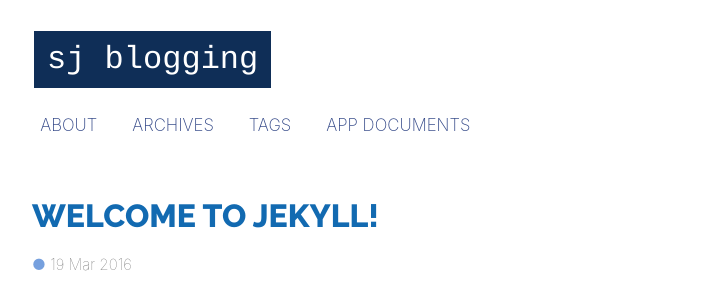
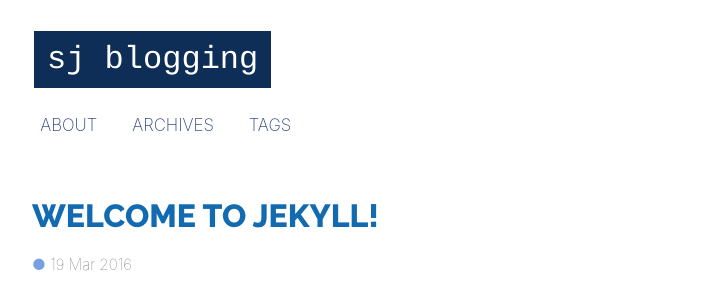
Before and after one commit to sunjungjung/sunjungjung.github.io, a Jekyll site: the page built from index.html, in a window 1280 px wide and 900 px high. Shown: the top 302 px of the window, without its empty margins (288-989 px from the left). Built offline with Jekyll 4.4.1, drawn with Linux system fonts in a browser that asks for light colours; some web fonts are replaced; the list of posts is cut into pages by our own code.

Commit message:
Update _config.yml

```diff
--- a/_config.yml
+++ b/_config.yml
@@ -19,5 +19,3 @@ navigation:
   url: /archives/
 - text: Tags
   url: /tags/
-- text: App Documents
-  url: /appDevelopment/
```
